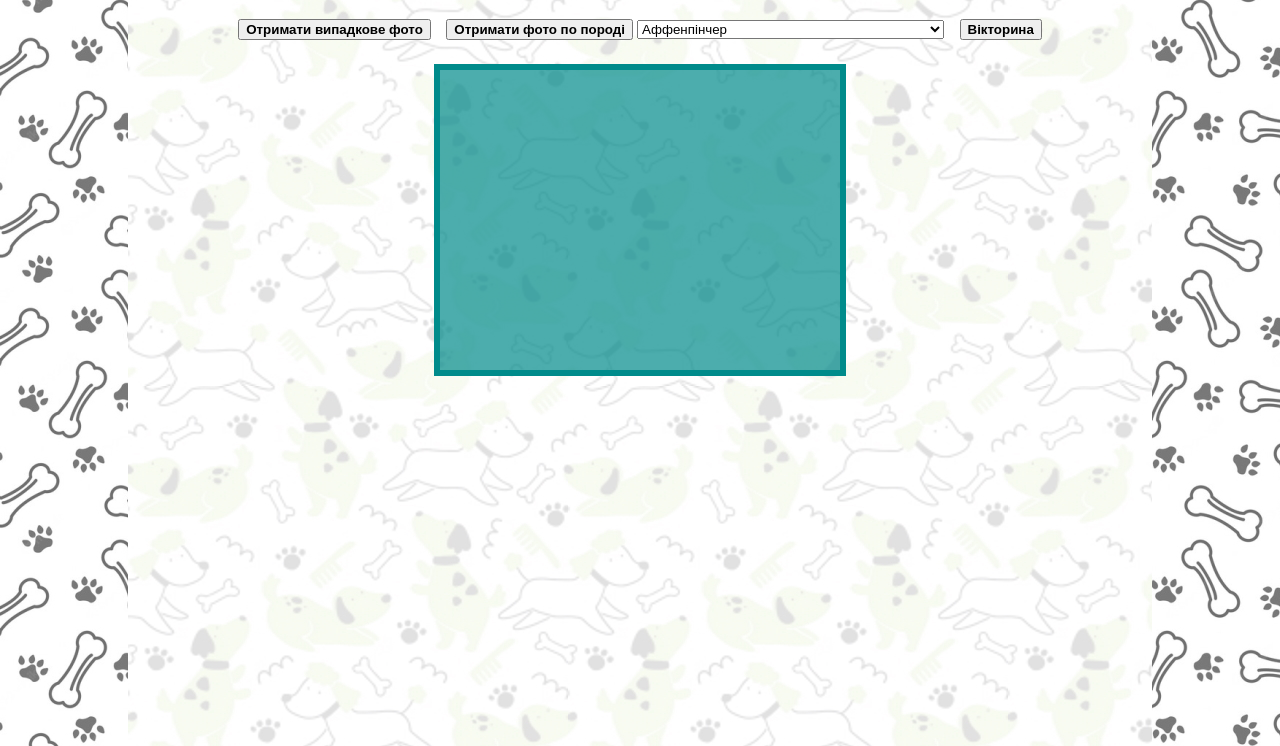
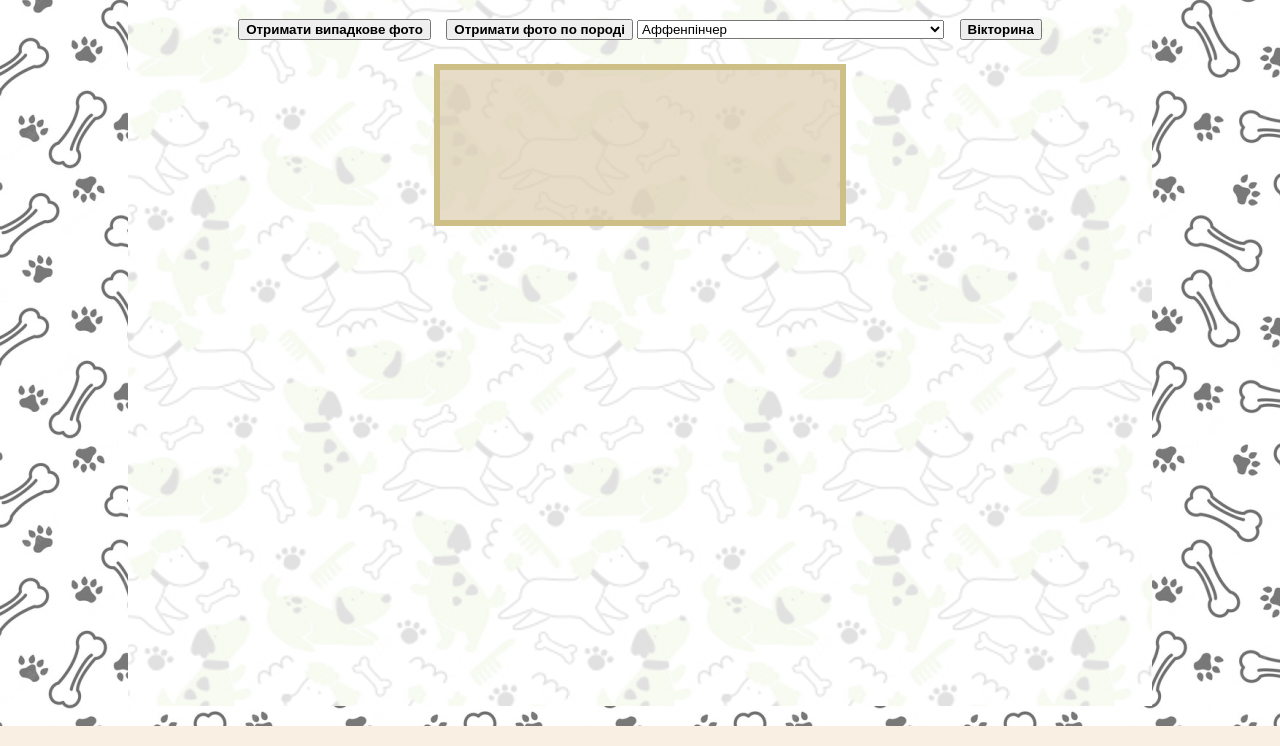
Before and after one commit to prominchyk/dogs, a website built with webpack: page index.html in a window 1280 px wide. Shown: the part 74-820 px from the top of the page. Built offline with nearby package versions, Linux system fonts and the light colour scheme.

Commit message:
Update index.html

```diff
--- a/index.html
+++ b/index.html
@@ -13,7 +13,7 @@ html {
 
 body {
     width: 80%;
-    min-height: 800px;
+    min-height: 95vh;
     margin: 0 auto;
     background-color: rgb(245, 245, 237);
     background-image: url('dogs-back-image.jpg');
@@ -39,10 +39,10 @@ header span {
 #photoDog {
   margin: 0 auto;
   margin-top: 2%;
-  border: 6px solid darkcyan;
-  background-color: rgba(0, 139, 139, 0.7);
+  border: 6px solid rgb(206, 191, 134);
+  background-color: rgba(220, 206, 177, 0.7);
   width: 400px;
-  min-height: 300px;
+  min-height: 150px;
 }
 
 #menu {
@@ -115,7 +115,7 @@ button {
 </div>
 <div id="photoDog"></div>
 
-<script defer src="bundle.js"></script>
+<script defer src="dist/bundle.js"></script>
 
 </body>
 </html>
```
